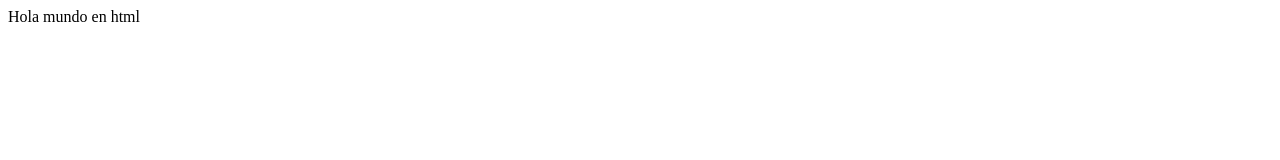
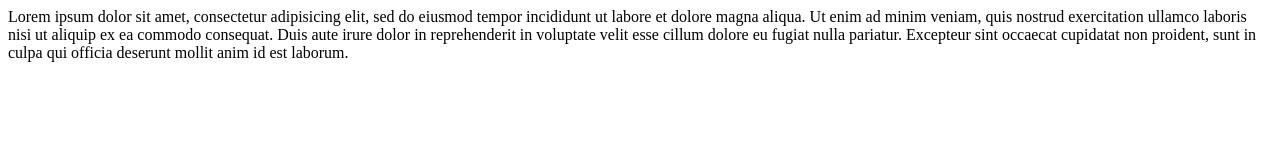
Before and after one commit to AdrianGZ/Mi-primer-repositorio-test, a plain HTML site: page index.html in a window 1280 px wide. Drawn offline with Linux system fonts and the light colour scheme.

Commit message:
Mi segundo commit con lorem

```diff
--- a/index.html
+++ b/index.html
@@ -5,6 +5,6 @@
     <title></title>
   </head>
   <body>
-    Hola mundo en html
+    Lorem ipsum dolor sit amet, consectetur adipisicing elit, sed do eiusmod tempor incididunt ut labore et dolore magna aliqua. Ut enim ad minim veniam, quis nostrud exercitation ullamco laboris nisi ut aliquip ex ea commodo consequat. Duis aute irure dolor in reprehenderit in voluptate velit esse cillum dolore eu fugiat nulla pariatur. Excepteur sint occaecat cupidatat non proident, sunt in culpa qui officia deserunt mollit anim id est laborum.
   </body>
 </html>
```
